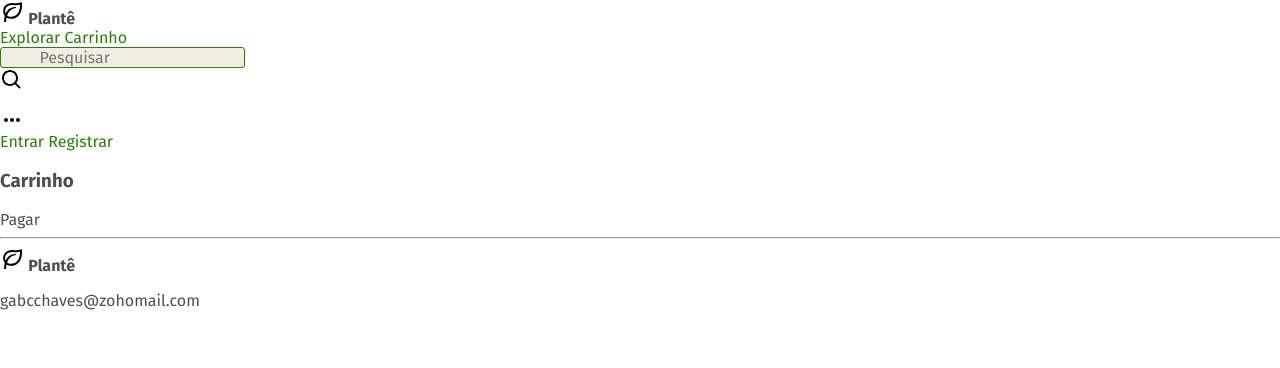
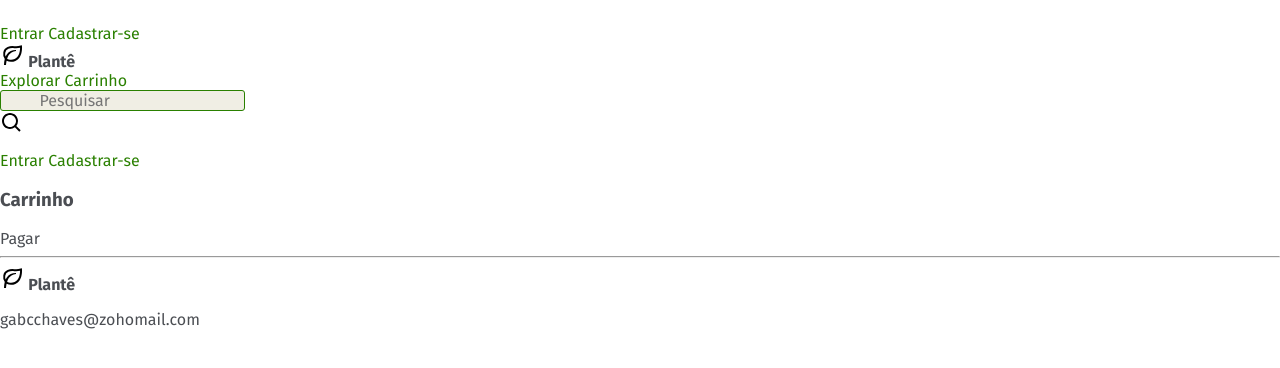
Before and after one commit to gabcchaves/plante-php, a PHP site: page /cart.php in a window 1280 px wide. Shown: the top 368 px of the page. Run offline with PHP 8.4, Linux system fonts and the light colour scheme.

Commit message:
Modificação do cabeçalho para ser como o da versão em RUST.

```diff
--- a/header.php
+++ b/header.php
@@ -2,28 +2,38 @@
 ?>
 
 <header id="main-header">
+	<header id="main-header">
+		<div class="dropdown-menu">
+			<button id="btn-menu">
+				<img class="icon-light" src="img/bx-dots-horizontal-rounded.svg" alt="Menu"/>
+			</button>
+			<div class="dropdown-content">
+				<a href="login.php">Entrar</a>
+				<a href="register.php">Cadastrar-se</a>
+			</div>
+		</div>
 		<div class="logo-area">
-		<img src="img/bx-leaf.svg" alt="Logo">
+			<img src="img/bx-leaf.svg" alt="Logo.">
 			<strong>Plantê</strong>
 		</div>
 
-	<div class="options">
-		<a href="" class="css-link-light">Explorar</a>
-		<a href="" class="css-link-light">Carrinho</a>
+		<div class="main-options">
+			<a href="explore.php">Explorar</a>
+			<a href="cart.php">Carrinho</a>
 		</div>
 
 		<div class="search-area">
-		<form action="" method="POST">
-			<input type="text" placeholder="Pesquisar">
-			<button id="btn-search" type="submit">
-				<img src="img/bx-search.svg" alt="Pesquisar">
+			<form id="search-form">
+				<input name="search-pattern" id="search-field" type="text" placeholder="Pesquisar"/>
+				<button type="submit">
+					<img src="img/bx-search.svg" alt="Pesquisar"/>
 				</button>
 			</form>
 		</div>
 
 		<div class="user-options">
-		<button id="menu" class="css-icon-btn"><img src="img/bx-dots-horizontal-rounded.svg"></button>
-		<a href="" class="css-link-light">Entrar</a>
-		<a href="" class="css-link-light">Registrar</a>
+			<a href="login.php">Entrar</a>
+			<a href="register.php">Cadastrar-se</a>
 		</div>
 	</header>
+</header>
```
Lines whose indentation alone changed are shown as unchanged.
